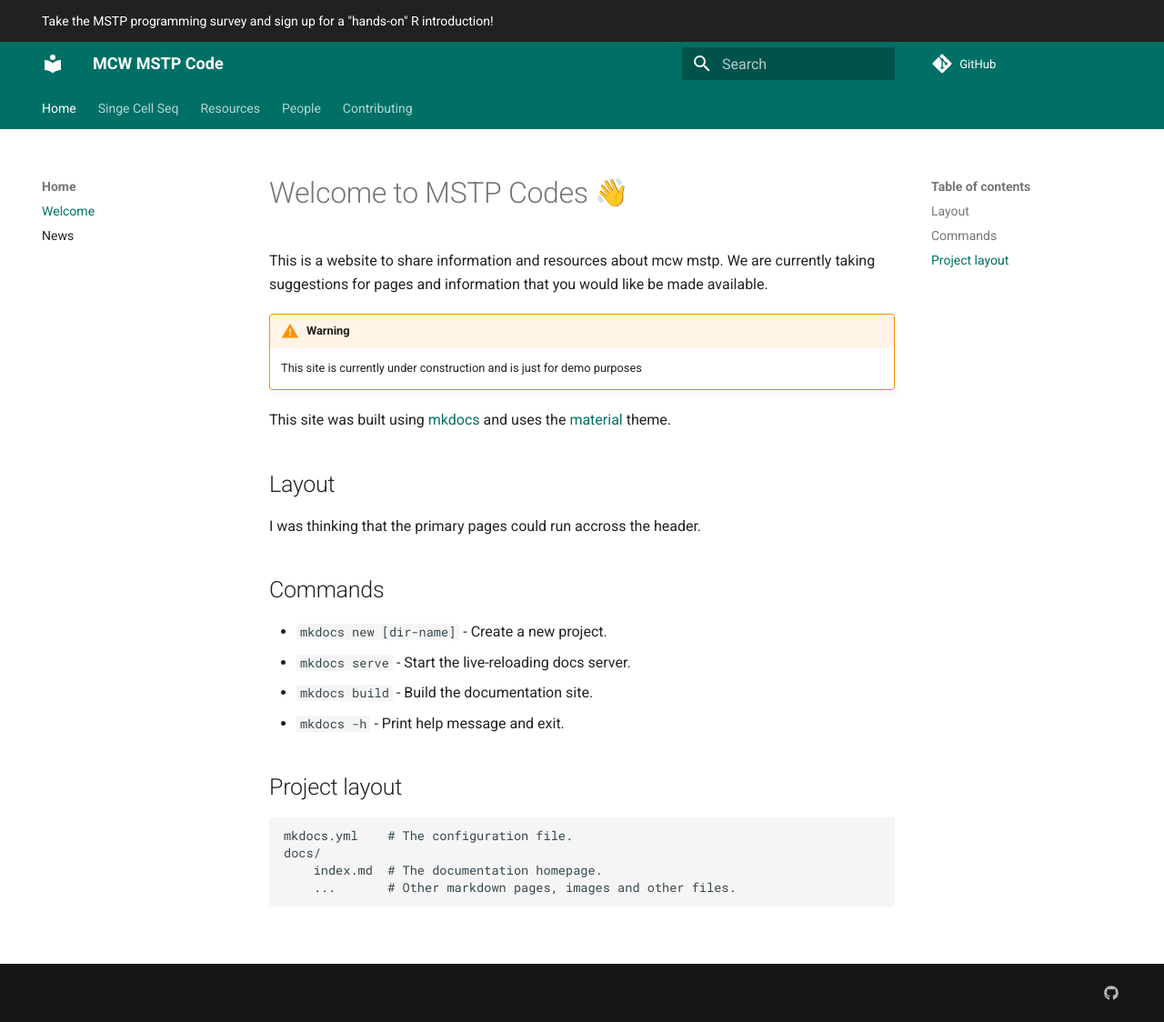
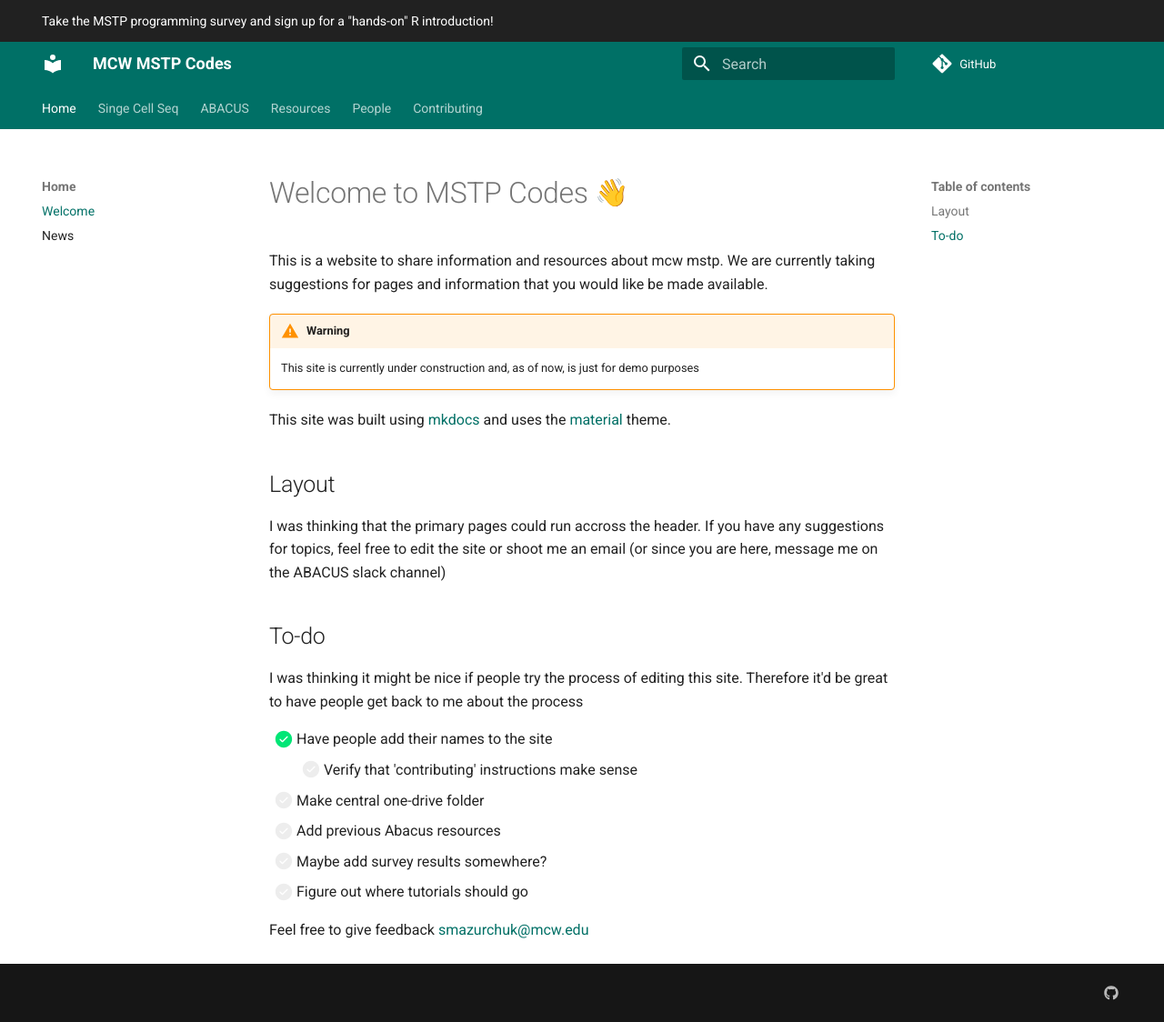
Before and after one commit to mcw-mstp/mcw-mstp.github.io, an MkDocs documentation site: the page built from docs/index.md, in a window 1280 px wide and 1124 px high. Shown: the whole window at 91% size. Built offline with MkDocs 1.6.1 and Material for MkDocs 9.7.7, drawn with Linux system fonts in a browser that asks for light colours; emoji names are drawn with the system emoji font; comment, search, counter and statistics services are not loaded.

Commit message:
Added abacus page Changed landing page Fixed edit link Added easy method to contributing

```diff
--- a/docs/index.md
+++ b/docs/index.md
@@ -5,25 +5,25 @@ currently taking suggestions for pages and information that you would like
 be made available.
 
 !!! warning
-    This site is currently under construction and is just for demo
-    purposes
+    This site is currently under construction and, as of now, is just
+    for demo purposes
 
 This site was built using [mkdocs](https://www.mkdocs.org) and uses the [material]() theme.
 
 ## Layout
 
-I was thinking that the primary pages could run accross the header.
+I was thinking that the primary pages could run accross the header. If you have any suggestions for topics, feel free to edit the site or shoot me an email (or since you are here, message me on the ABACUS slack channel)
 
-## Commands
+## To-do
 
-* `mkdocs new [dir-name]` - Create a new project.
-* `mkdocs serve` - Start the live-reloading docs server.
-* `mkdocs build` - Build the documentation site.
-* `mkdocs -h` - Print help message and exit.
+I was thinking it might be nice if people try the process of editing this site. Therefore it'd be great to have people get back to me about the process
 
-## Project layout
+- [x] Have people add their names to the site
+    * [ ] Verify that 'contributing' instructions make sense
+- [ ] Make central one-drive folder
+- [ ] Add previous Abacus resources
+- [ ] Maybe add survey results somewhere?
+- [ ] Figure out where tutorials should go
 
-    mkdocs.yml    # The configuration file.
-    docs/
-        index.md  # The documentation homepage.
-        ...       # Other markdown pages, images and other files.
+
+Feel free to give feedback <smazurchuk@mcw.edu>
--- a/mkdocs.yml
+++ b/mkdocs.yml
@@ -1,6 +1,7 @@
-site_name: MCW MSTP Code
-site_url: httpe://www.google.com
-repo_url: https://github.com/mcw-mstp/mcw-mstp
+site_name: MCW MSTP Codes
+site_url: https://mcw-mstp.github.io/
+repo_url: https://github.com/mcw-mstp/mcw-mstp.github.io
+edit_uri: edit/main/docs
 
 nav:
     - Home:
@@ -9,6 +10,9 @@ nav:
     - Singe Cell Seq:
         - About: rna_seq/single_cell.md
         - Intro to scRNA seq: rna_seq/lect1/lect1.md
+    - ABACUS:
+        - About: abacus.md
+        - Resources: abacus_resources.md
     - Resources: resources.md
     - People: people.md
     - Contributing: contributing.md
@@ -28,6 +32,13 @@ markdown_extensions:
   - pymdownx.emoji:
       emoji_index: !!python/name:materialx.emoji.twemoji
       emoji_generator: !!python/name:materialx.emoji.to_svg
+  - pymdownx.betterem:
+      smart_enable: all
+  - pymdownx.caret
+  - pymdownx.mark
+  - pymdownx.tilde
+  - pymdownx.tasklist:
+      custom_checkbox: true
 
 extra_css:
   - stylesheets/extra.css
```
Also changed, not shown: docs/abacus.md (added, +25 -0 lines), docs/abacus_resources.md (added, +1 -0 lines), docs/contributing.md (+19 -9 lines).
